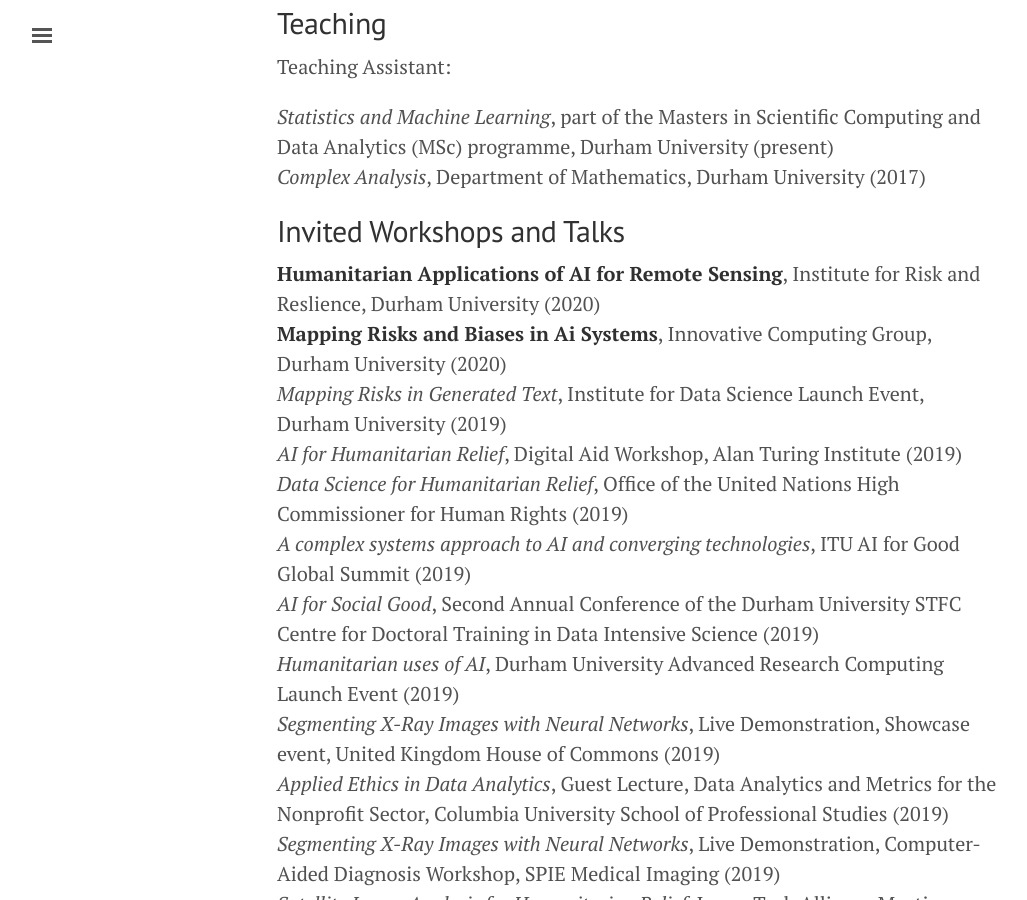
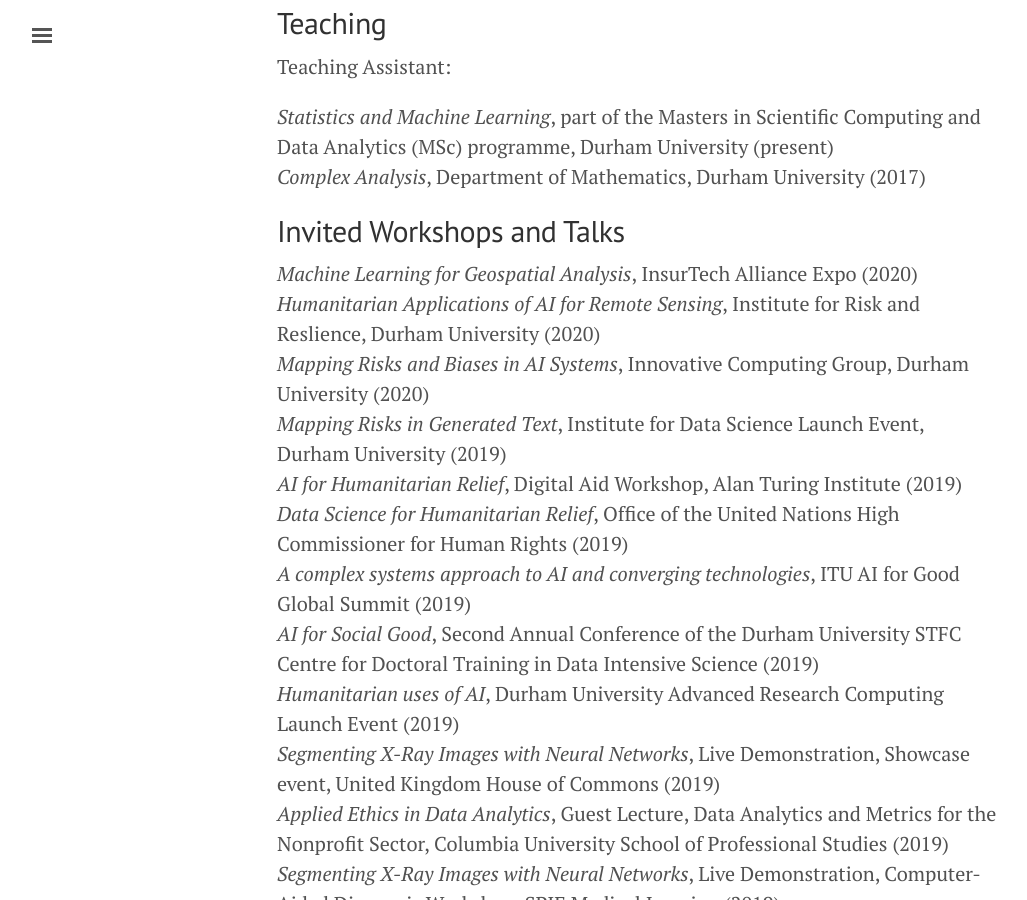
Before and after one commit to JosephPB/josephpb.github.io, a Jekyll site: the page built from publications.md, in a window 1280 px wide and 900 px high, scrolled down 1383 px. Shown: the whole window, without its empty margins (3-1030 px from the left). Built offline with Jekyll 4.4.1, drawn with Linux system fonts in a browser that asks for light colours.

Commit message:
adding ITA meeting

```diff
--- a/publications.md
+++ b/publications.md
@@ -40,8 +40,9 @@
 
 ## Invited Workshops and Talks
 
-**Humanitarian Applications of AI for Remote Sensing**, Institute for Risk and Reslience, Durham University (2020)<br/>
-**Mapping Risks and Biases in Ai Systems**, Innovative Computing Group, Durham University (2020)<br/>
+*Machine Learning for Geospatial Analysis*, InsurTech Alliance Expo (2020)<br/>
+*Humanitarian Applications of AI for Remote Sensing*, Institute for Risk and Reslience, Durham University (2020)<br/>
+*Mapping Risks and Biases in AI Systems*, Innovative Computing Group, Durham University (2020)<br/>
 *Mapping Risks in Generated Text*, Institute for Data Science Launch Event, Durham University (2019)<br/>
 *AI for Humanitarian Relief*, Digital Aid Workshop, Alan Turing Institute (2019)<br/>
 *Data Science for Humanitarian Relief*, Office of the United Nations High Commissioner for Human Rights (2019)<br/>
```
